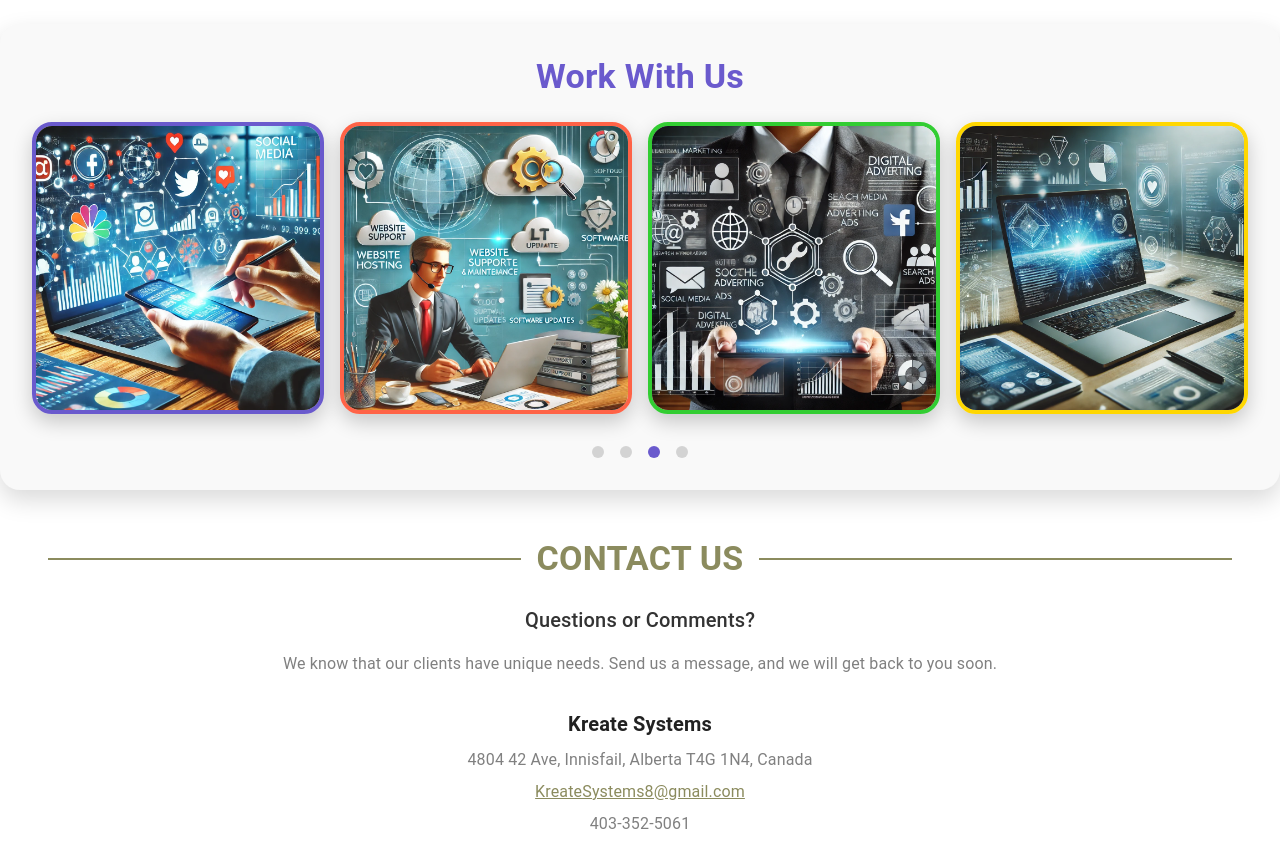
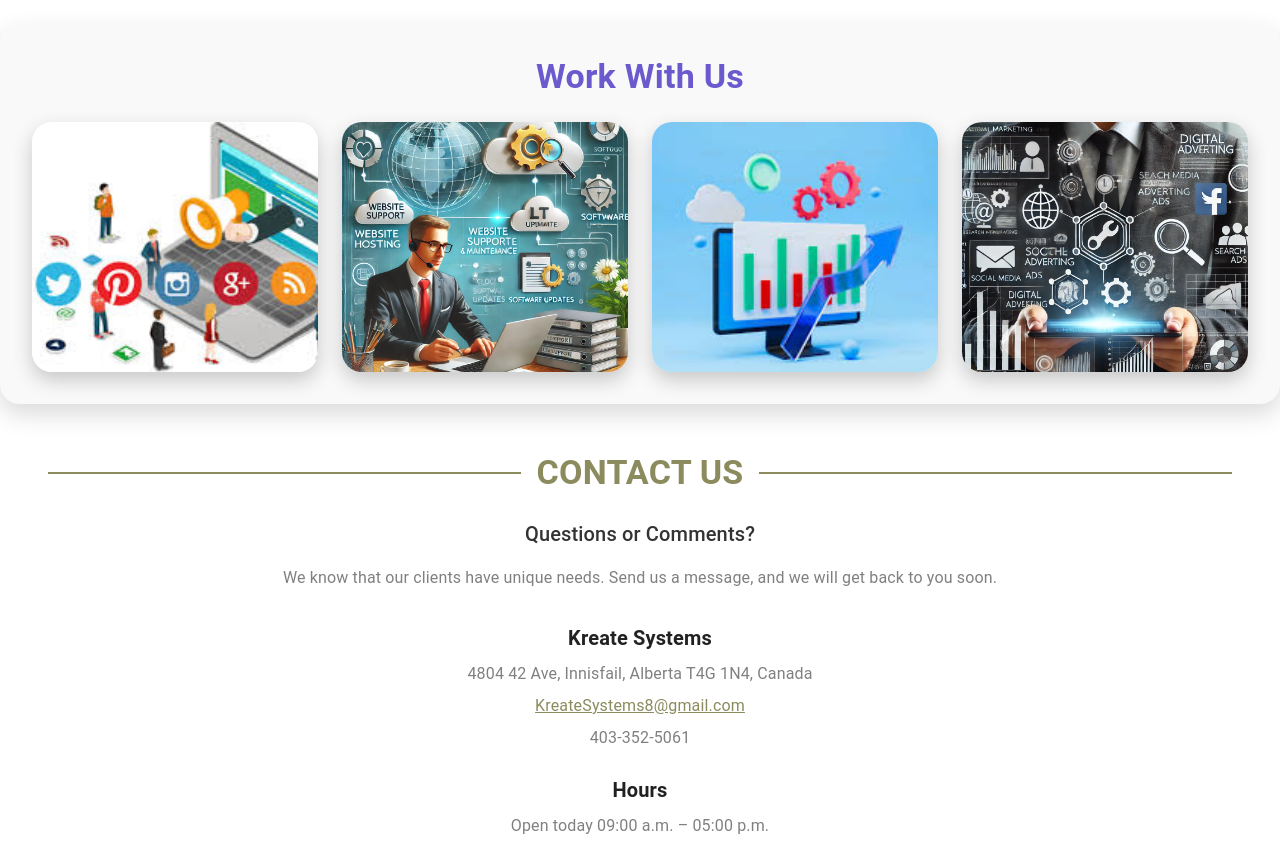
Before and after one commit to Shubham-juris/kreatesystem, a React (Vite) app: page /about in a window 1280 px wide. Shown: the part 1540-2406 px from the top of the page. Built offline with nearby package versions, Linux system fonts and the light colour scheme.

Commit message:
mosjdxkiajm

```diff
--- a/src/components/About/WorkWithUs.jsx
+++ b/src/components/About/WorkWithUs.jsx
@@ -5,25 +5,43 @@ import SocialImage from "../../assets/socialimg.png";
 import MarketingImage from "../../assets/Marketingimg.png";
 import SupportImage from "../../assets/Supportimg.png";
 import CRMImage from "../../assets/webimg.png";
+import ExpertTeamImg from "../../assets/DigitalMarketingImg/Img1.jpg";
+import InnovationImg from "../../assets/DigitalMarketingImg/Img2.jpg";
+import VersatilityImg from "../../assets/DigitalMarketingImg/img3.jpg";
+import ConsistencyImg from "../../assets/DigitalMarketingImg/img4.jpg";
+import QualityImg from "../../assets/DigitalMarketingImg/Img2.jpg";
+import TailoredOfferingsImg from "../../assets/DigitalMarketingImg/img5.jpg";
 
 const images = [
   { src: SocialImage, label: "Social Media" },
+  { src: VersatilityImg, label: "Versatility" },
   { src: MarketingImage, label: "Marketing" },
+  { src: ConsistencyImg, label: "Consistency" },
   { src: SupportImage, label: "Customer Support" },
+  { src: QualityImg, label: "Quality" },
   { src: CRMImage, label: "CRM Solutions" },
+  { src: ExpertTeamImg, label: "Expert Team" },
+  { src: InnovationImg, label: "Innovation" },
+  { src: TailoredOfferingsImg, label: "Tailored Offerings" },
 ];
 
 const WorkWithUs = () => {
-  const [currentIndex, setCurrentIndex] = useState(0);
+  const [startIndex, setStartIndex] = useState(0);
 
   useEffect(() => {
     const interval = setInterval(() => {
-      setCurrentIndex((prev) => (prev + 1) % images.length);
-    }, 2000);
+      setStartIndex((prev) => (prev + 1) % images.length);
+    }, 3000);
+
     return () => clearInterval(interval);
   }, []);
 
-  const borderColors = ["#6A5ACD", "#FF6347", "#32CD32", "#FFD700"];
+  const visibleImages = [
+    images[startIndex],
+    images[(startIndex + 1) % images.length],
+    images[(startIndex + 2) % images.length],
+    images[(startIndex + 3) % images.length],
+  ];
 
   return (
     <Box
@@ -41,10 +59,7 @@ const WorkWithUs = () => {
         mt: 5,
       }}
     >
-      <Typography
-        variant="h4"
-        sx={{ fontWeight: "bold", color: "#6A5ACD", mb: 3 }}
-      >
+      <Typography variant="h4" sx={{ fontWeight: "bold", color: "#6A5ACD", mb: 3 }}>
         Work With Us
       </Typography>
 
@@ -52,63 +67,45 @@ const WorkWithUs = () => {
         sx={{
           display: "grid",
           gridTemplateColumns: "repeat(4, 1fr)",
-          gap: 2,
+          gap: 3,
           justifyContent: "center",
           alignItems: "center",
         }}
       >
-        {images.map((img, index) => (
+        <AnimatePresence mode="wait">
+          {visibleImages.map((img, index) => (
             <motion.div
               key={index}
-            initial={{ opacity: 0, scale: 0.8 }}
-            animate={{ opacity: 1, scale: 1 }}
-            exit={{ opacity: 0, scale: 0.8 }}
-            transition={{ duration: 0.8, ease: "easeInOut" }}
+              initial={{ opacity: 0, rotateY: 180, scale: 0.8 }}
+              animate={{ opacity: 1, rotateY: 0, scale: 1 }}
+              exit={{ opacity: 0, rotateY: -180, scale: 0.8 }}
+              transition={{ duration: 1.5 }}
               style={{
                 display: "flex",
                 alignItems: "center",
                 justifyContent: "center",
+                position: "relative",
+                width: "100%",
+                height: "250px",
+                perspective: "1000px",
               }}
             >
               <motion.img
                 src={img.src}
                 alt={img.label}
+                whileHover={{ scale: 1.05, boxShadow: "0px 10px 30px rgba(0, 0, 0, 0.3)" }}
                 style={{
                   width: "100%",
+                  height: "100%",
                   borderRadius: "20px",
                   boxShadow: "0 8px 20px rgba(0, 0, 0, 0.2)",
                   cursor: "pointer",
-                border: `4px solid ${borderColors[index % borderColors.length]}`,
+                  objectFit: "cover",
                 }}
-              whileHover={{ scale: 1.1, rotate: 5 }}
-              onClick={() => setCurrentIndex(index)}
               />
             </motion.div>
           ))}
-      </Box>
-
-      <Box
-        sx={{
-          display: "flex",
-          justifyContent: "center",
-          gap: 2,
-          mt: 4,
-        }}
-      >
-        {images.map((_, index) => (
-          <motion.div
-            key={index}
-            onClick={() => setCurrentIndex(index)}
-            style={{
-              width: "12px",
-              height: "12px",
-              borderRadius: "50%",
-              backgroundColor: index === currentIndex ? "#6A5ACD" : "#D3D3D3",
-              cursor: "pointer",
-            }}
-            whileHover={{ scale: 1.5, rotate: 360 }}
-          />
-        ))}
+        </AnimatePresence>
       </Box>
     </Box>
   );
--- a/src/components/Home/BusinessNeed.jsx
+++ b/src/components/Home/BusinessNeed.jsx
@@ -1,6 +1,6 @@
 import React from "react";
 import { Box, Typography } from "@mui/material";
-import WebImage from "../../assets/Appimg.png";
+import WebImage from "../../assets/Solution Img/img.jpg";
 
 const BusinessNeed = () => {
   return (
--- a/src/components/Home/Portfolio.jsx
+++ b/src/components/Home/Portfolio.jsx
@@ -5,8 +5,15 @@ import SocialImage from "../../assets/socialimg.png";
 import MarketingImage from "../../assets/Marketingimg.png";
 import SupportImage from "../../assets/Supportimg.png";
 import CRMImage from "../../assets/webimg.png";
+import ExpertTeamImg from "../../assets/DigitalMarketingImg/Img1.jpg";
+import InnovationImg  from "../../assets/DigitalMarketingImg/Img2.jpg";
+import  VersatilityImg from "../../assets/DigitalMarketingImg/img3.jpg";
+import ConsistencyImg from "../../assets/DigitalMarketingImg/img4.jpg";
+import QualityImg from "../../assets/DigitalMarketingImg/Img2.jpg";
+import TailoredOfferingsImg from "../../assets/DigitalMarketingImg/img5.jpg";
 
-const images = [SocialImage, MarketingImage, SupportImage, CRMImage];
+
+const images = [SocialImage,ExpertTeamImg,TailoredOfferingsImg,InnovationImg, MarketingImage,QualityImg,VersatilityImg, SupportImage,ConsistencyImg, CRMImage,VersatilityImg];
 
 const Portfolio = () => {
   const [currentIndex, setCurrentIndex] = useState(0);
--- a/src/components/Home/WelcomeSection.jsx
+++ b/src/components/Home/WelcomeSection.jsx
@@ -1,6 +1,7 @@
 import React from "react";
 import { Box, Typography, useMediaQuery, useTheme } from "@mui/material";
-import WebImage from "../../assets/Appimg.png";
+import WebImage from "../../assets/DigitalMarketingImg/img5.jpg";
+
 
 const WelcomeSection = () => {
   const theme = useTheme();
--- a/src/components/Service/ConsulingSrevice/ConsulingSrevice.jsx
+++ b/src/components/Service/ConsulingSrevice/ConsulingSrevice.jsx
@@ -9,7 +9,7 @@ import ProcessEnhancementImg from "../../../assets/service/office.jpg";
 import IndustryInsightImg from "../../../assets/service/working.jpg";
 import ConsistentDeliveryImg from "../../../assets/service/pexels.jpg";
 // import QualityAssuranceImg from "../../../assets/Bg.png";
-import TailoredOfferingsImg from "../../../assets/Bg.png";
+import TailoredOfferingsImg from "../../../assets/Solution Img/ITConsultingImg.jpg";
 
 const ConsultingService = () => {
     const servicesAbout = [
--- a/src/components/common/Navbar.jsx
+++ b/src/components/common/Navbar.jsx
@@ -188,30 +188,30 @@ function Navbar(props) {
                 </MenuItem>
                 <MenuItem
                   component={Link}
-                  to="/businessheader"
+                  to="/digitalmarketing"
                   onClick={handleCloseServices}
                 >
                   Digital Marketing
                 </MenuItem>
                 <MenuItem
                   component={Link}
-                  to="/businessheader"
+                  to="/graphicdesign"
                   onClick={handleCloseServices}
-                  sx={{ color: "#D4AF37" }}
+
                 >
                   Graphic Design
                 </MenuItem>
                 <MenuItem
                   component={Link}
-                  to="/businessheader"
+                  to="/UiUxDesign"
                   onClick={handleCloseServices}
-                  sx={{ color: "#90EE90", fontWeight: "bold" }}
+
                 >
                   UI/UX Design
                 </MenuItem>
                 <MenuItem
                   component={Link}
-                  to="/businessheader"
+                  to="/webdevelopement"
                   onClick={handleCloseServices}
                 >
                   Web Development
--- a/src/pages/Service.jsx
+++ b/src/pages/Service.jsx
@@ -1,4 +1,8 @@
 import BusinessHeader from "../components/Service/BusinessProcess/BusinessHeader";
+import DigitalMarketing from "../components/Service/DigitalMarketiong/DigitalMarketing";
+import GraphicDesign from "../components/Service/GraphicDesign/GraphicDesign";
+import UiUxDesign from "../components/Service/UiUxDesign/UiUxDesign";
+import WebDevelopement from "../components/Service/WebDevelopement/WebDevelopement";
 
 
 
@@ -6,6 +10,10 @@ const Service = () => {
   return (
     <>
       <BusinessHeader />
+      <DigitalMarketing/>
+      <GraphicDesign/>
+      <UiUxDesign/>
+      <WebDevelopement/>
     </>
   );
 };
--- a/src/routes/Routes.jsx
+++ b/src/routes/Routes.jsx
@@ -3,14 +3,19 @@ import Home from "../pages/Home";
 import About from "../pages/About";
 import Careers from "../pages/Careers";
 import Service from "../pages/Service";
-import Solutions from "../pages/Solutions";
 import ContactUs from "../pages/Contactus";
 import Navbar from "../components/common/Navbar";
+// For Solution section
+import Solutions from "../pages/Solutions";
 import Ecommerceheader from "../components/Solutions/E-Commercesolution/EcommerceHeader";
-// import SoftwareSolutionsSection from "../components/Solutions/E-Commercesolution/SoftwareSolutionsSection";
 import BusinessHeader from "../components/Service/BusinessProcess/BusinessHeader";
+// For Service section
 import ConsulingSrevice from "../components/Service/ConsulingSrevice/ConsulingSrevice";
 import SoftwareDevelopement from "../components/Solutions/Software developement/SoftwareDevelopement";
+import DigitalMarketing from "../components/Service/DigitalMarketiong/DigitalMarketing";
+import GraphicDesign from "../components/Service/GraphicDesign/GraphicDesign";
+import UiUxDesign from "../components/Service/UiUxDesign/UiUxDesign";
+import WebDevelopement from "../components/Service/WebDevelopement/WebDevelopement";
 
 
 
@@ -27,11 +32,13 @@ const AppRoutes = () => {
         <Route path="/service" element={<Service />} />
         <Route path="/ecommerceheader" element={<Ecommerceheader />} />
         <Route path="/solutions" element={<Solutions />} />
-
         <Route path="/consultingservices" element={<ConsulingSrevice />} />
         <Route path="/softwaresolutionssection" element={<SoftwareDevelopement />} />
         <Route path="/businessheader" element={<BusinessHeader />} />
-
+        <Route path="/digitalmarketing" element={<DigitalMarketing />} />
+        <Route path="/graphicdesign" element={<GraphicDesign />} />
+        <Route path="/UiUxDesign" element={<UiUxDesign />} />
+        <Route path="/webdevelopement" element={<WebDevelopement />} />
       </Routes>
     </>
   );
```
Also changed, not shown: src/components/Home/ServiceCard.jsx (+6 -6 lines), src/components/Home/WelcomeSections.jsx (deleted, +0 -56 lines), src/components/Solutions/Software developement/SoftwareDevelopement.jsx (+4 -4 lines). Lines whose indentation alone changed are shown as unchanged.
